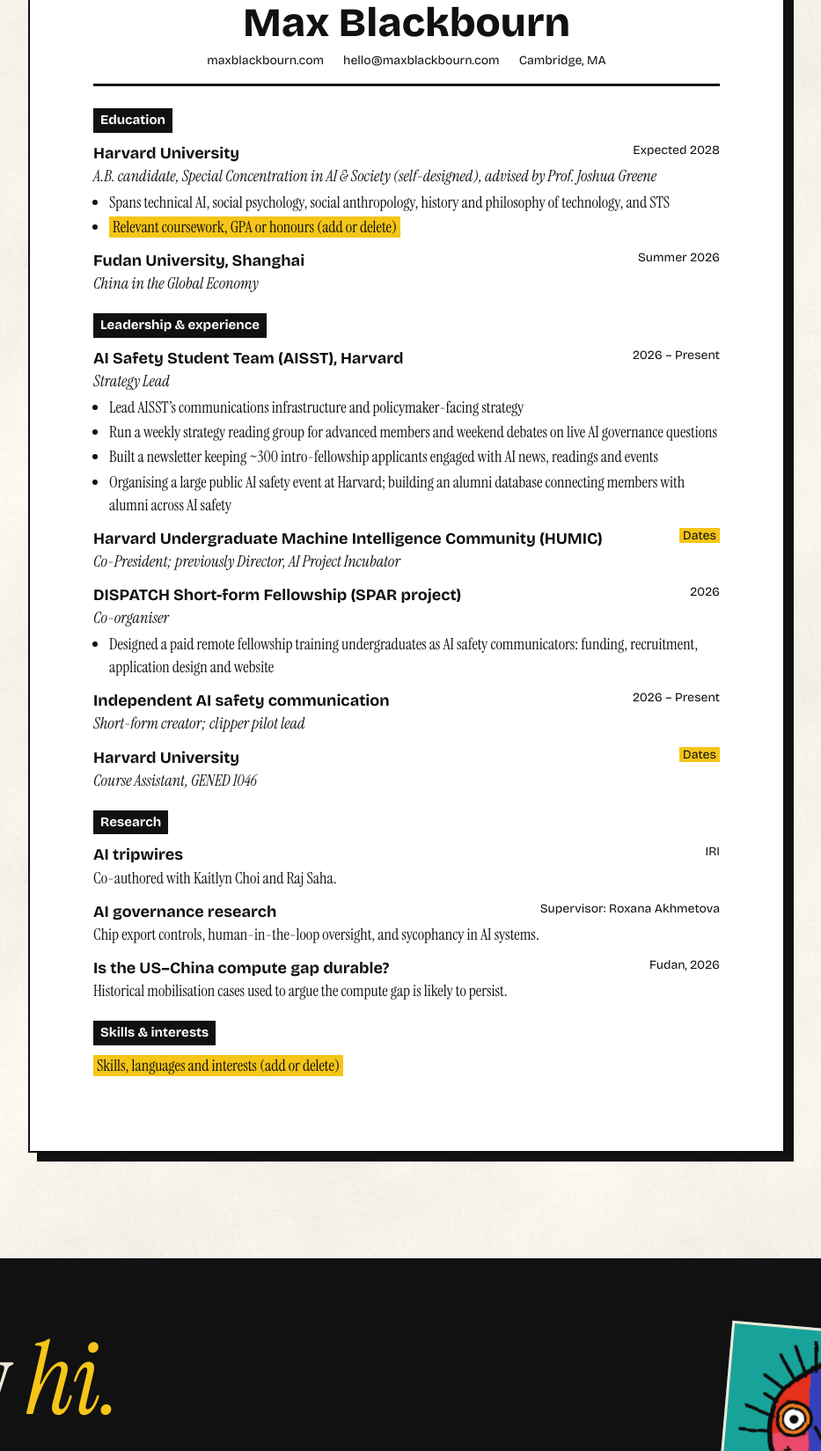
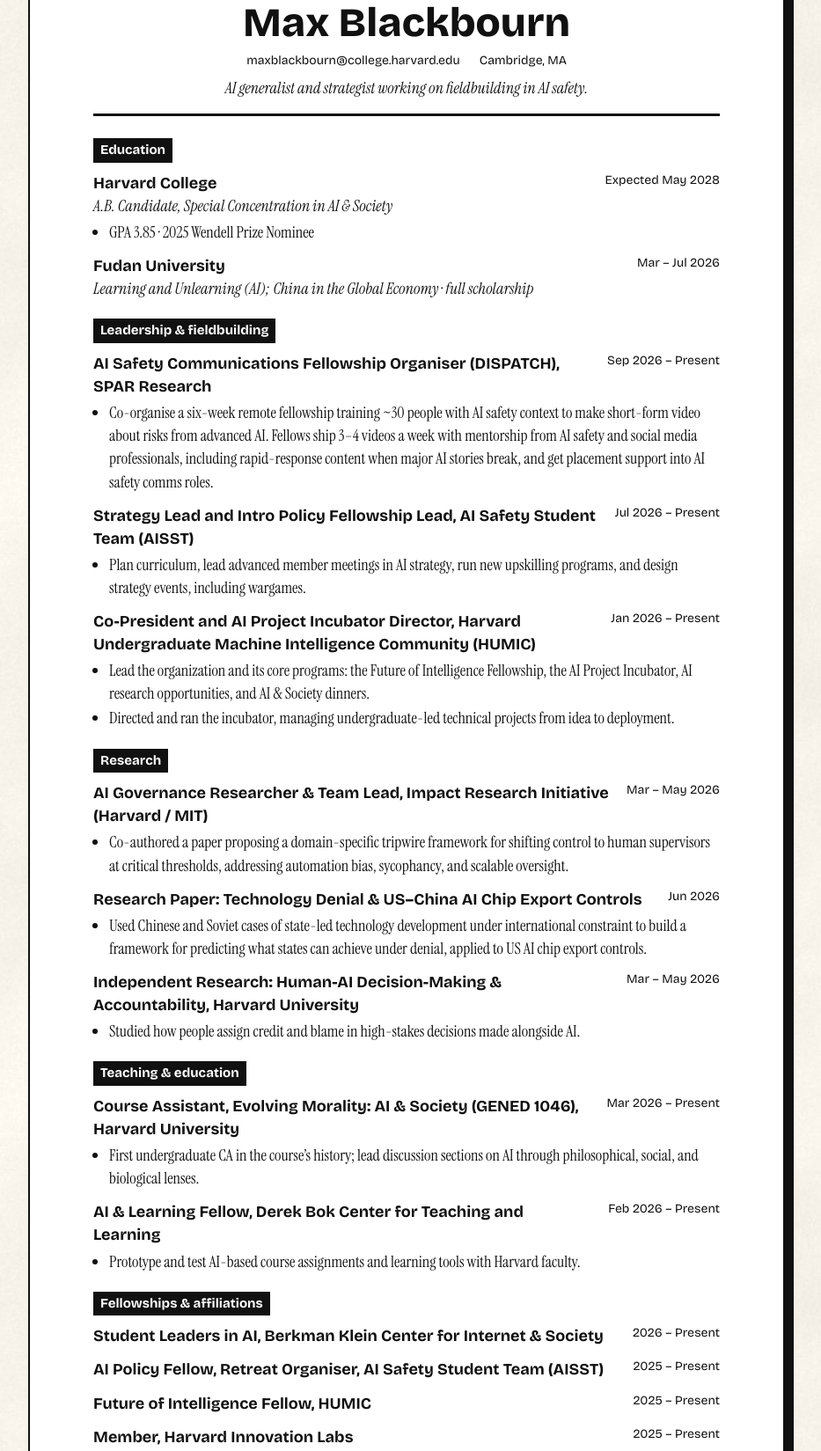
Before and after one commit to maxblackbourn1/maxblackbourn-site, a plain HTML site: page resume.html in a window 1280 px wide. Shown: the part 367-2016 px from the top of the page at 88% size, without its empty margins (178-1111 px from the left). Drawn offline with Linux system fonts and the light colour scheme.

Commit message:
Resume page: real resume content (no phone number)
Co-Authored-By: Claude Sonnet 5.5 <noreply@anthropic.com>
Claude-Session: https://claude.ai/code/session_01L5Yrtu9ZTFxjXhus8eihLb

```diff
--- a/resume.html
+++ b/resume.html
@@ -34,39 +34,48 @@
 <article class="sheet">
   <div class="cv-head">
     <h2>Max Blackbourn</h2>
-    <div class="contact"><span>maxblackbourn.com</span><span>hello@maxblackbourn.com</span><span>Cambridge, MA</span></div>
-    <!-- TODO: replace email with your real one -->
+    <div class="contact"><span>maxblackbourn@college.harvard.edu</span><span>Cambridge, MA</span></div>
+    <div class="cv-tag">AI generalist and strategist working on fieldbuilding in AI safety.</div>
   </div>
   <section class="cv-sec"><h3>Education</h3>
-    <div class="cv-item"><div class="cv-line"><b>Harvard University</b><span class="d">Expected 2028</span></div>
-      <div class="cv-role">A.B. candidate, Special Concentration in AI &amp; Society (self-designed), advised by Prof. Joshua Greene</div>
-      <ul><li>Spans technical AI, social psychology, social anthropology, history and philosophy of technology, and STS</li><li><span class="todo">Relevant coursework, GPA or honours (add or delete)</span></li></ul></div>
-    <div class="cv-item"><div class="cv-line"><b>Fudan University, Shanghai</b><span class="d">Summer 2026</span></div>
-      <div class="cv-role">China in the Global Economy</div></div>
+    <div class="cv-item"><div class="cv-line"><b>Harvard College</b><span class="d">Expected May 2028</span></div>
+      <div class="cv-role">A.B. Candidate, Special Concentration in AI &amp; Society</div>
+      <ul><li>GPA 3.85 · 2025 Wendell Prize Nominee</li></ul></div>
+    <div class="cv-item"><div class="cv-line"><b>Fudan University</b><span class="d">Mar – Jul 2026</span></div>
+      <div class="cv-role">Learning and Unlearning (AI); China in the Global Economy · full scholarship</div></div>
   </section>
-  <section class="cv-sec"><h3>Leadership &amp; experience</h3>
-    <div class="cv-item"><div class="cv-line"><b>AI Safety Student Team (AISST), Harvard</b><span class="d">2026 – Present</span></div>
-      <div class="cv-role">Strategy Lead</div>
-      <ul><li>Lead AISST’s communications infrastructure and policymaker-facing strategy</li>
-      <li>Run a weekly strategy reading group for advanced members and weekend debates on live AI governance questions</li>
-      <li>Built a newsletter keeping ~300 intro-fellowship applicants engaged with AI news, readings and events</li>
-      <li>Organising a large public AI safety event at Harvard; building an alumni database connecting members with alumni across AI safety</li></ul></div>
-    <div class="cv-item"><div class="cv-line"><b>Harvard Undergraduate Machine Intelligence Community (HUMIC)</b><span class="d"><span class="todo">Dates</span></span></div>
-      <div class="cv-role">Co-President; previously Director, AI Project Incubator</div></div>
-    <div class="cv-item"><div class="cv-line"><b>DISPATCH Short-form Fellowship (SPAR project)</b><span class="d">2026</span></div>
-      <div class="cv-role">Co-organiser</div>
-      <ul><li>Designed a paid remote fellowship training undergraduates as AI safety communicators: funding, recruitment, application design and website</li></ul></div>
-    <div class="cv-item"><div class="cv-line"><b>Independent AI safety communication</b><span class="d">2026 – Present</span></div>
-      <div class="cv-role">Short-form creator; clipper pilot lead</div></div>
-    <div class="cv-item"><div class="cv-line"><b>Harvard University</b><span class="d"><span class="todo">Dates</span></span></div>
-      <div class="cv-role">Course Assistant, GENED 1046</div></div>
+  <section class="cv-sec"><h3>Leadership &amp; fieldbuilding</h3>
+    <div class="cv-item"><div class="cv-line"><b>AI Safety Communications Fellowship Organiser (DISPATCH), SPAR Research</b><span class="d">Sep 2026 – Present</span></div>
+      <ul><li>Co-organise a six-week remote fellowship training ~30 people with AI safety context to make short-form video about risks from advanced AI. Fellows ship 3–4 videos a week with mentorship from AI safety and social media professionals, including rapid-response content when major AI stories break, and get placement support into AI safety comms roles.</li></ul></div>
+    <div class="cv-item"><div class="cv-line"><b>Strategy Lead and Intro Policy Fellowship Lead, AI Safety Student Team (AISST)</b><span class="d">Jul 2026 – Present</span></div>
+      <ul><li>Plan curriculum, lead advanced member meetings in AI strategy, run new upskilling programs, and design strategy events, including wargames.</li></ul></div>
+    <div class="cv-item"><div class="cv-line"><b>Co-President and AI Project Incubator Director, Harvard Undergraduate Machine Intelligence Community (HUMIC)</b><span class="d">Jan 2026 – Present</span></div>
+      <ul><li>Lead the organization and its core programs: the Future of Intelligence Fellowship, the AI Project Incubator, AI research opportunities, and AI &amp; Society dinners.</li><li>Directed and ran the incubator, managing undergraduate-led technical projects from idea to deployment.</li></ul></div>
   </section>
   <section class="cv-sec"><h3>Research</h3>
-    <div class="cv-item"><div class="cv-line"><b>AI tripwires</b><span class="d">IRI</span></div><div>Co-authored with Kaitlyn Choi and Raj Saha.</div></div>
-    <div class="cv-item"><div class="cv-line"><b>AI governance research</b><span class="d">Supervisor: Roxana Akhmetova</span></div><div>Chip export controls, human-in-the-loop oversight, and sycophancy in AI systems.</div></div>
-    <div class="cv-item"><div class="cv-line"><b>Is the US–China compute gap durable?</b><span class="d">Fudan, 2026</span></div><div>Historical mobilisation cases used to argue the compute gap is likely to persist.</div></div>
+    <div class="cv-item"><div class="cv-line"><b>AI Governance Researcher &amp; Team Lead, Impact Research Initiative (Harvard / MIT)</b><span class="d">Mar – May 2026</span></div>
+      <ul><li>Co-authored a paper proposing a domain-specific tripwire framework for shifting control to human supervisors at critical thresholds, addressing automation bias, sycophancy, and scalable oversight.</li></ul></div>
+    <div class="cv-item"><div class="cv-line"><b>Research Paper: Technology Denial &amp; US–China AI Chip Export Controls</b><span class="d">Jun 2026</span></div>
+      <ul><li>Used Chinese and Soviet cases of state-led technology development under international constraint to build a framework for predicting what states can achieve under denial, applied to US AI chip export controls.</li></ul></div>
+    <div class="cv-item"><div class="cv-line"><b>Independent Research: Human-AI Decision-Making &amp; Accountability, Harvard University</b><span class="d">Mar – May 2026</span></div>
+      <ul><li>Studied how people assign credit and blame in high-stakes decisions made alongside AI.</li></ul></div>
   </section>
-  <section class="cv-sec"><h3>Skills &amp; interests</h3><div><span class="todo">Skills, languages and interests (add or delete)</span></div></section>
+  <section class="cv-sec"><h3>Teaching &amp; education</h3>
+    <div class="cv-item"><div class="cv-line"><b>Course Assistant, Evolving Morality: AI &amp; Society (GENED 1046), Harvard University</b><span class="d">Mar 2026 – Present</span></div>
+      <ul><li>First undergraduate CA in the course’s history; lead discussion sections on AI through philosophical, social, and biological lenses.</li></ul></div>
+    <div class="cv-item"><div class="cv-line"><b>AI &amp; Learning Fellow, Derek Bok Center for Teaching and Learning</b><span class="d">Feb 2026 – Present</span></div>
+      <ul><li>Prototype and test AI-based course assignments and learning tools with Harvard faculty.</li></ul></div>
+  </section>
+  <section class="cv-sec"><h3>Fellowships &amp; affiliations</h3>
+    <div class="cv-item"><div class="cv-line"><b>Student Leaders in AI, Berkman Klein Center for Internet &amp; Society</b><span class="d">2026 – Present</span></div></div>
+    <div class="cv-item"><div class="cv-line"><b>AI Policy Fellow, Retreat Organiser, AI Safety Student Team (AISST)</b><span class="d">2025 – Present</span></div></div>
+    <div class="cv-item"><div class="cv-line"><b>Future of Intelligence Fellow, HUMIC</b><span class="d">2025 – Present</span></div></div>
+    <div class="cv-item"><div class="cv-line"><b>Member, Harvard Innovation Labs</b><span class="d">2025 – Present</span></div></div>
+  </section>
+  <section class="cv-sec"><h3>Activities</h3>
+    <div class="cv-item"><div class="cv-line"><b>Vocal Percussion, Harvard-Radcliffe Veritones (a cappella)</b><span class="d">2024 – Present</span></div></div>
+    <div class="cv-item"><div class="cv-line"><b>UK National Champion &amp; Record Setter, Rowing</b><span class="d">2022</span></div></div>
+  </section>
 </article>
 </div>
 <footer id="contact">
--- a/style.css
+++ b/style.css
@@ -221,3 +221,10 @@ footer .small { font-size: 14px; opacity: .6; }
 
 /* clean hero photo */
 .hero-art .photo { border: 0; margin: 0; border-radius: 14px; box-shadow: none; transform: none; display: block; width: 100%; height: auto; }
+.cv-tag { margin-top: 8px; font-style: italic; }
+@media print {
+  .sheet { font-size: 9.2pt; line-height: 1.24; }
+  .cv-head h2 { font-size: 21pt; } .cv-head { padding-bottom: 6px; margin-bottom: 8px; }
+  .cv-sec { margin-bottom: 6px; } .cv-item { margin-bottom: 3px; } .cv-line b { font-size: 9.8pt; } .cv-line .d { font-size: 9pt; }
+  .cv-sec h3 { margin-bottom: 4px; font-size: 9.5pt; } .cv-item ul { margin-top: 1px; } .cv-tag { margin-top: 3px; }
+}
```
